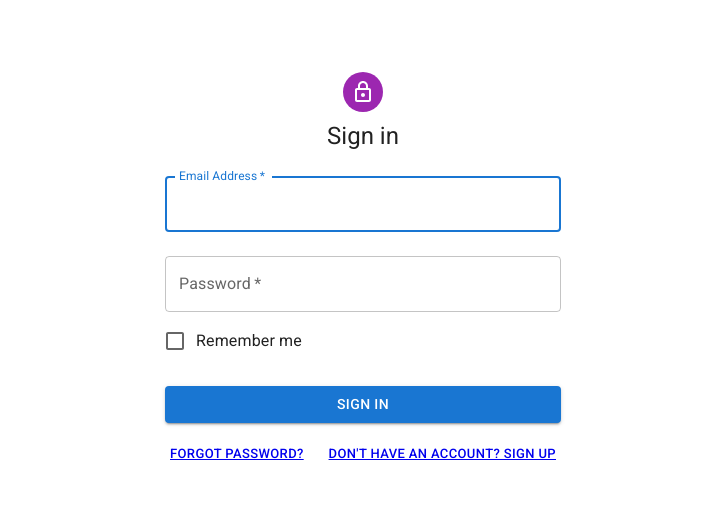
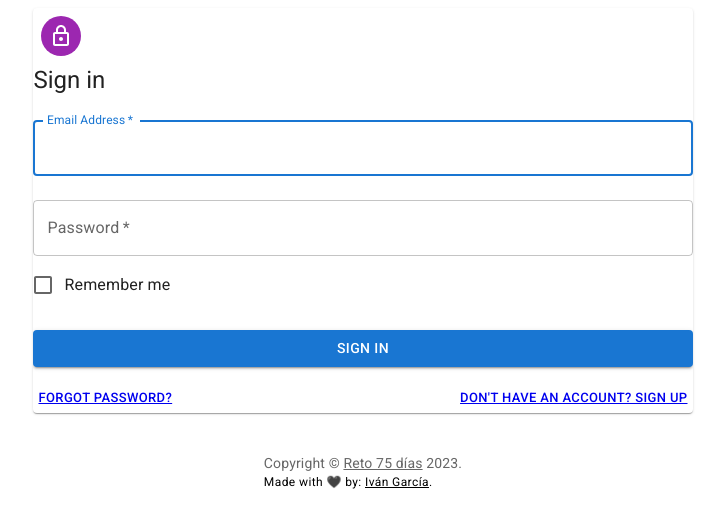
Before and after one commit to LIGL06/75-dias, a React (Create React App) app in the folder spa/: page /signin in a window 1280 px wide. Shown: the top 528 px of the page, without its empty margins (277-1002 px from the left). Built offline with nearby package versions, Linux system fonts and the light colour scheme; a web font is replaced by a local one.

Commit message:
Add Main Landing

```diff
--- /dev/null
+++ b/spa/src/App.js
@@ -0,0 +1,28 @@
+import * as React from 'react';
+import { RouterProvider } from "react-router-dom";
+import Box from '@mui/material/Box';
+import Card from '@mui/material/Card';
+import Grid from '@mui/material/Grid';
+
+import router from './routes/routes';
+import Footer from './Components/Footer';
+
+function App() {
+
+    return (
+        <Box sx={{ flexGrow: 1 }}>
+            <Grid container direction="column" spacing={5} justifyContent="center" alignItems="center">
+                <Grid item xs={12}>
+                    <Card sx={{ minWidth: 500 }}>
+                        <RouterProvider router={router} />
+                    </Card>
+                </Grid>
+                <Grid item xs={12}>
+                    <Footer />
+                </Grid>
+            </Grid>
+        </Box>
+    )
+}
+
+export default App;
--- /dev/null
+++ b/spa/src/Components/Footer.js
@@ -0,0 +1,27 @@
+import * as React from 'react';
+import Link from '@mui/material/Link';
+import Typography from '@mui/material/Typography';
+
+function Footer() {
+    return (
+        <>
+        <Typography variant='body2' color='text.secondary' align='center'>
+            {'Copyright © '}
+            <Link href="/#" color="inherit">
+                {'Reto 75 días'}
+            </Link>{' '}
+            {new Date().getFullYear()}
+            {'.'}
+        </Typography>
+        <Typography variant="caption" display="block" gutterBottom>
+            {'Made with 🖤 by: '}
+            <Link href="mailto:luis.garcialuna@outlook.com" color="inherit">
+                {'Iván García'}
+            </Link>
+            {'.'}
+        </Typography>
+        </>
+    );
+}
+
+export default Footer;
--- a/spa/src/Main/Landing.js
+++ b/spa/src/Main/Landing.js
@@ -1,11 +1,9 @@
 import * as React from 'react';
-import { Link } from "react-router-dom";
 import Box from '@mui/material/Box';
-import Card from '@mui/material/Card';
+import CardContent from '@mui/material/CardContent';
 import CardActions from '@mui/material/CardActions';
-import CardContent from '@mui/material/CardContent';
-import Button from '@mui/material/Button';
 import Typography from '@mui/material/Typography';
+import LandingActions from './LandingActions';
 
 const bull = (
   <Box
@@ -18,27 +16,33 @@ const bull = (
 
 export default function BasicCard() {
   return (
-    <Card sx={{ minWidth: 275 }}>
+    <>
       <CardContent>
-        <Typography sx={{ fontSize: 14 }} color="text.secondary" gutterBottom>
-          Word of the Day
+        <Typography variant="h1">
+          ¡Bienvenidos
         </Typography>
+        <Typography variant="h3" gutterBottom>
+          al reto 75 días!
+        </Typography>
+        <br />
         <Typography variant="h5" component="div">
-          be{bull}nev{bull}o{bull}lent
+          bie{bull}nes{bull}tar{bull}
         </Typography>
-        <Typography sx={{ mb: 1.5 }} color="text.secondary">
-          adjective
+        <Typography variant="subtitle2" color="text.secondary" gutterBottom>
+          nombre masculino
         </Typography>
-        <Typography variant="body2">
-          well meaning and kindly.
+        <Typography variant="body1" gutterBottom>
+          Estado de la persona cuyas condiciones físicas y mentales le proporcionan un sentimiento de satisfacción y tranquilidad.
           <br />
-          {'"a benevolent smile"'}
         </Typography>
+        <Typography variant="body2" color="text.secondary" gutterBottom>
+          "con este reto vas a notar una sensación de bienestar general en todo tu cuerpo"
+        </Typography>
+        <br />
       </CardContent>
       <CardActions>
-        <Button size="small"><Link to={"signin"}>Iniciar Sesión</Link></Button>
-        <Button size="small"><Link to={"signup"}>Registrarse</Link></Button>
+        <LandingActions />
       </CardActions>
-    </Card>
+    </>
   );
 }
--- /dev/null
+++ b/spa/src/Main/LandingActions.js
@@ -0,0 +1,15 @@
+import * as React from 'react';
+import { Link } from 'react-router-dom';
+import Button from '@mui/material/Button';
+
+function LandingActions() {
+
+    return (
+        <>
+            <Button size='small'><Link to={'signin'}>{'Iniciar Sesión'}</Link></Button>
+            <Button size='small'><Link to={'signup'}>{'Registrarse'}</Link></Button>
+        </>
+    );
+}
+
+export default LandingActions;
--- a/spa/src/Main/Signin.js
+++ /dev/null
@@ -1,87 +0,0 @@
-import * as React from 'react';
-import { Link } from "react-router-dom";
-import Avatar from '@mui/material/Avatar';
-import Button from '@mui/material/Button';
-import CssBaseline from '@mui/material/CssBaseline';
-import TextField from '@mui/material/TextField';
-import FormControlLabel from '@mui/material/FormControlLabel';
-import Checkbox from '@mui/material/Checkbox';
-import Grid from '@mui/material/Grid';
-import Box from '@mui/material/Box';
-import LockOutlinedIcon from '@mui/icons-material/LockOutlined';
-import Typography from '@mui/material/Typography';
-import Container from '@mui/material/Container';
-
-export default function SignIn() {
-  const handleSubmit = (event) => {
-    event.preventDefault();
-    const data = new FormData(event.currentTarget);
-    console.log({
-      email: data.get('email'),
-      password: data.get('password'),
-    });
-  };
-
-  return (
-      <Container component="main" maxWidth="xs">
-        <CssBaseline />
-        <Box
-          sx={{
-            marginTop: 8,
-            display: 'flex',
-            flexDirection: 'column',
-            alignItems: 'center',
-          }}
-        >
-          <Avatar sx={{ m: 1, bgcolor: 'secondary.main' }}>
-            <LockOutlinedIcon />
-          </Avatar>
-          <Typography component="h1" variant="h5">
-            Sign in
-          </Typography>
-          <Box component="form" onSubmit={handleSubmit} noValidate sx={{ mt: 1 }}>
-            <TextField
-              margin="normal"
-              required
-              fullWidth
-              id="email"
-              label="Email Address"
-              name="email"
-              autoComplete="email"
-              autoFocus
-            />
-            <TextField
-              margin="normal"
-              required
-              fullWidth
-              name="password"
-              label="Password"
-              type="password"
-              id="password"
-              autoComplete="current-password"
-            />
-            <FormControlLabel
-              control={<Checkbox value="remember" color="primary" />}
-              label="Remember me"
-            />
-            <Button
-              type="submit"
-              fullWidth
-              variant="contained"
-              sx={{ mt: 3, mb: 2 }}
-            >
-              Sign In
-            </Button>
-            <Grid container>
-              <Grid item xs>
-                <Button size="small"><Link to={"/forgot"}>{"Forgot password?"}</Link></Button>
-              </Grid>
-              <Grid item>
-                <Button size="small"><Link to={"/signup"}>{"Don't have an account? Sign Up"}</Link></Button>
-              </Grid>
-            </Grid>
-          </Box>
-        </Box>
-      </Container>
-  );
-}
--- /dev/null
+++ b/spa/src/SignIn/Signin.js
@@ -0,0 +1,75 @@
+import * as React from 'react';
+import { Link } from "react-router-dom";
+import Avatar from '@mui/material/Avatar';
+import Button from '@mui/material/Button';
+import TextField from '@mui/material/TextField';
+import FormControlLabel from '@mui/material/FormControlLabel';
+import Checkbox from '@mui/material/Checkbox';
+import Grid from '@mui/material/Grid';
+import Box from '@mui/material/Box';
+import LockOutlinedIcon from '@mui/icons-material/LockOutlined';
+import Typography from '@mui/material/Typography';
+
+export default function SignIn() {
+  const handleSubmit = (event) => {
+    event.preventDefault();
+    const data = new FormData(event.currentTarget);
+    console.log({
+      email: data.get('email'),
+      password: data.get('password'),
+    });
+  };
+
+  return (
+    <>
+      <Avatar sx={{ m: 1, bgcolor: 'secondary.main' }}>
+        <LockOutlinedIcon />
+      </Avatar>
+      <Typography component="h1" variant="h5">
+        Sign in
+      </Typography>
+      <Box component="form" onSubmit={handleSubmit} noValidate sx={{ mt: 1 }}>
+        <TextField
+          margin="normal"
+          required
+          fullWidth
+          id="email"
+          label="Email Address"
+          name="email"
+          autoComplete="email"
+          autoFocus
+        />
+        <TextField
+          margin="normal"
+          required
+          fullWidth
+          name="password"
+          label="Password"
+          type="password"
+          id="password"
+          autoComplete="current-password"
+        />
+        <FormControlLabel
+          control={<Checkbox value="remember" color="primary" />}
+          label="Remember me"
+        />
+        <Button
+          type="submit"
+          fullWidth
+          variant="contained"
+          sx={{ mt: 3, mb: 2 }}
+        >
+          Sign In
+        </Button>
+        <Grid container>
+          <Grid item xs>
+            <Button size="small"><Link to={"/forgot"}>{"Forgot password?"}</Link></Button>
+          </Grid>
+          <Grid item>
+            <Button size="small"><Link to={"/signup"}>{"Don't have an account? Sign Up"}</Link></Button>
+          </Grid>
+        </Grid>
+      </Box>
+    </>
+  );
+}
--- a/spa/src/index.js
+++ b/spa/src/index.js
@@ -1,23 +1,14 @@
 import React from 'react';
 import ReactDOM from 'react-dom/client';
-import { RouterProvider } from "react-router-dom";
 import '@fontsource/roboto/300.css';
 import '@fontsource/roboto/400.css';
 import '@fontsource/roboto/500.css';
 import '@fontsource/roboto/700.css';
-import Box from '@mui/material/Box';
-import Grid from '@mui/material/Grid';
-import router from './routes/routes';
+import App from './App';
 
 const root = ReactDOM.createRoot(document.getElementById('root'));
 root.render(
   <React.StrictMode>
-    <Box sx={{ flexGrow: 1 }}>
-      <Grid container spacing={2} justifyContent="center" alignItems="center">
-        <Grid item xs={12} lg={6}>
-          <RouterProvider router={router} />
-        </Grid>
-      </Grid>
-    </Box>
+    <App />
   </React.StrictMode>
 );
--- a/spa/src/routes/routes.js
+++ b/spa/src/routes/routes.js
@@ -1,8 +1,8 @@
 import React from 'react';
 import { createBrowserRouter } from "react-router-dom";
 import Landing from '../Main/Landing';
-import SignIn from '../Main/Signin';
 import SignUp from '../Main/Signup';
+import SignIn from '../SignIn/Signin';
 
 
 export default createBrowserRouter([
```
